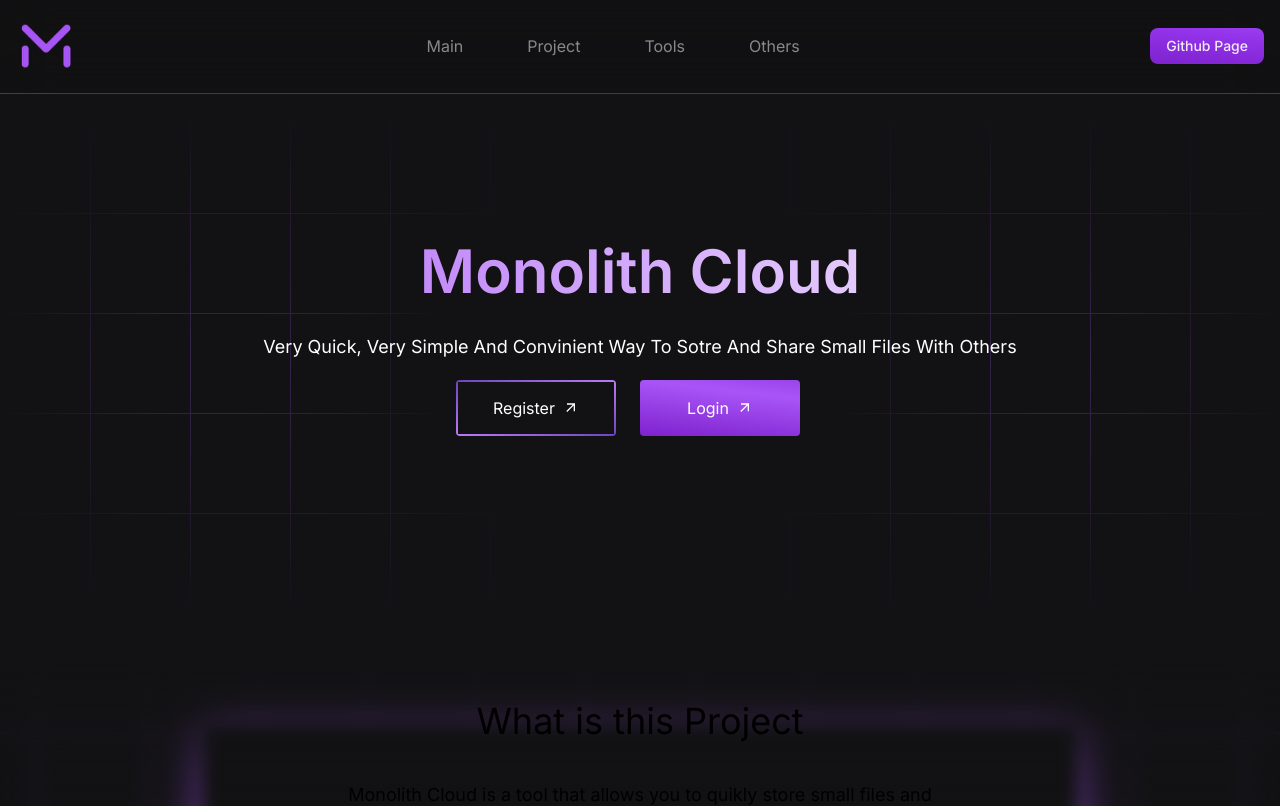
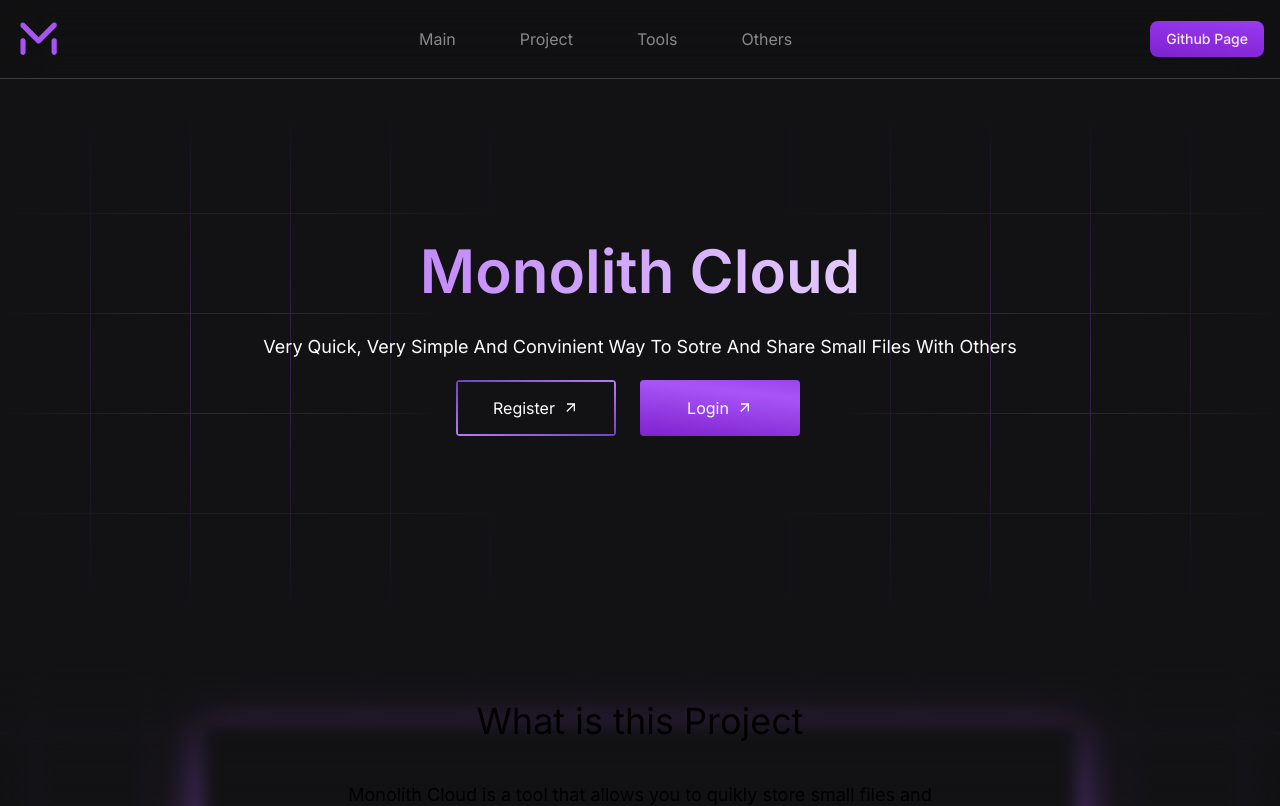
Before and after one commit to r1sque/monolith-cloud, a Next.js app: page / in a window 1280 px wide. Shown: the top 806 px of the page. Built offline with nearby package versions, Linux system fonts and the light colour scheme.

Commit message:
Ajusted the logo's height

```diff
--- a/app/page.tsx
+++ b/app/page.tsx
@@ -14,8 +14,8 @@ export default function Home() {
         <a href="/" className="flex items-center space-x-10 rtl:space-x-reverse">
         <Image
           src="/monolith.png"
-          width={60}
-          height={60}
+          width={45}
+          height={45}
           className=""
           alt="Monolith Cloud Logo"
         />
```
